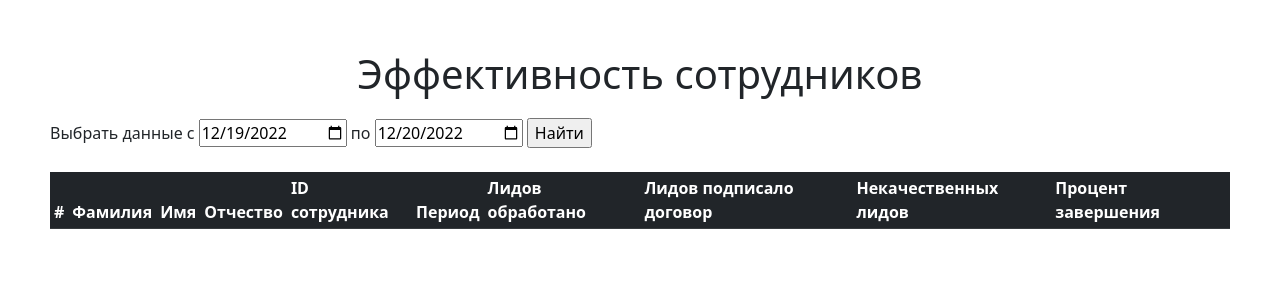
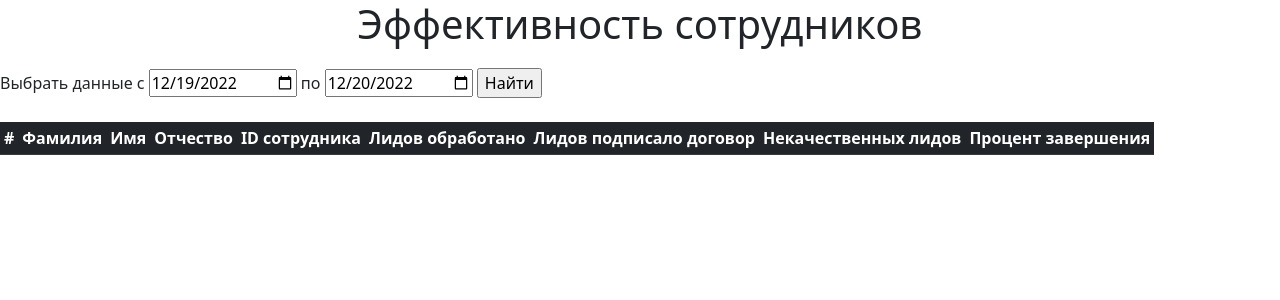
Before and after one commit to XZSt4nce/leads, a PHP site: page / in a window 1280 px wide. Shown: the top 300 px of the page. Run offline with PHP 8.4, Linux system fonts and the light colour scheme; tables that the repository leaves empty or names only in its code hold one stand-in row (values such as "Sample post"); lists and menus that the app fills with data are empty.

Commit message:
more beauty

```diff
--- a/index.php
+++ b/index.php
@@ -7,7 +7,7 @@
 		<!-- Подключение CSS Bootstrap -->
 		<link href="https://cdn.jsdelivr.net/npm/bootstrap@5.2.3/dist/css/bootstrap.min.css" rel="stylesheet" integrity="sha384-rbsA2VBKQhggwzxH7pPCaAqO46MgnOM80zW1RWuH61DGLwZJEdK2Kadq2F9CUG65" crossorigin="anonymous">
 	</head>
-	<body style="margin: 50px;"> <!-- По края страницы будут отступы в 50 пикселей -->
+	<body>
 		<h1 align=center>Эффективность сотрудников</h1> <!-- Заголовок первого уровня, выровненный посередине -->
 		<!-- Форма для заполнения начальной и конечной даты выборки данных -->
 		<form name="form" action="" method="get" style="margin: 20px 0px 5px 0px;">
@@ -21,8 +21,7 @@
 		<div id="error" style="display: none; color: #FF0000"></div>
 		<br><br>
 		<!-- Таблица -->
-		<div class="table-responsive">
-		<table class="table table-sm">
+		<table class="table table-sm table-striped table-responsive">
 			<?php
 			// Подключение к БД
 			$host = "localhost";
@@ -38,8 +37,8 @@
 			$query = "SELECT column_name FROM information_schema.columns WHERE table_name = 'efficiency_eval' AND column_name LIKE 'object_%';";
 			$result = mysqli_query($link, $query)->fetch_all();
 			// Определение полей (для выборки) и заголовков таблицы
-			$fields = array("last_name", "name", "second_name", "user_id", "period", "modified", "processed", "junk", "avg_completion");
-			$headers = array("#", "Фамилия", "Имя", "Отчество", "ID сотрудника", "Период", "Лидов обработано", "Лидов подписало договор", "Некачественных лидов", "Процент завершения");
+			$fields = array("last_name", "name", "second_name", "user_id", "modified", "processed", "junk", "avg_completion");
+			$headers = array("#", "Фамилия", "Имя", "Отчество", "ID сотрудника", "Лидов обработано", "Лидов подписало договор", "Некачественных лидов", "Процент завершения");
 			$objects = array();
 
 			foreach ($result as $field) {
@@ -51,9 +50,9 @@
 
 			// Заголовки
 			echo "
-			<thead>
+			<thead class='table-dark'>
                                 <tr>";
-                        foreach ($headers as $field) { echo "<th scope='col' class='table-dark'>" . $field . "</th>"; }
+                        foreach ($headers as $field) { echo "<th class'header' scope='col'>" . $field . "</th>"; }
                           echo "</tr>
                        	</thead>
                         <tbody>";
@@ -99,11 +98,11 @@
 						$query = sprintf("SELECT %s FROM efficiency_eval JOIN b_user ON efficiency_eval.user_id = b_user.id WHERE period = '%s';", implode(', ', $fields), $timer);
                                 		$result = mysqli_query($link, $query);
 
+						// Если для даты нет данных, то перейти к следующей дате
 						if (mysqli_num_rows($result)==0) { $timer=date('Y-m-d', strtotime($timer . '+1 day')); continue; }
-
-						echo "<tr><th class='table-dark' colspan=" . count($headers) . ">" . date('d F Y', strtotime($timer)) . "</th></tr>";
+						echo "<tr><th class='table-dark' style='padding-left: 30px' colspan=" . count($headers) . ">" . date('d F Y', strtotime($timer)) . "</th></tr>";
                                 		while($row = $result->fetch_assoc()) {
-                                        		echo "<tr> <th scope='row'>". $num . "</th>";
+                                        		echo "<tr> <th scope='row' class='table-primary'>". $num . "</th>";
                                         		foreach ($fields as $field) {
                                         		        echo "<td>" . $row[$field] . "</td>";
                                         		}
@@ -111,6 +110,7 @@
 							$num++;
                                 		}
 						$timer=date('Y-m-d', strtotime($timer . '+1 day'));
+						$num = 1;
 					}
 				}
 			// Если форма не была подтверждена(вход без параметров; первый вход), то вывести данные с предыдущего дня по текущий
@@ -122,9 +122,9 @@
 					$result = mysqli_query($link, $query);
 					if (mysqli_num_rows($result)==0) { $timer=date('Y-m-d', strtotime($timer . '+1 day')); continue; }
 
-					echo "<tr><th class='table-dark' colspan=" . count($headers) . ">" . date('d F Y', strtotime($timer)) . "</th></tr>";
+					echo "<tr><th class='table-dark' style='padding-left: 30px' colspan=" . count($headers) . ">" . date('d F Y', strtotime($timer)) . "</th></tr>";
 					while ($row = $result->fetch_assoc()) {
-						echo "<tr><th scope='row'>". $num . "</th>";
+						echo "<tr><th scope='row' class='table-primary'>". $num . "</th>";
 						foreach ($fields as $field) {
 							echo "<td>" . $row[$field] . "</td>";
 						}
@@ -132,11 +132,11 @@
 						$num++;
 					}
 					$timer=date('Y-m-d', strtotime($timer . '+1 day'));
+					$num = 1;
 				}
 			}
 			?>
 			</tbody>
 		</table>
-		</div>
 	</body>
 </html>
```
